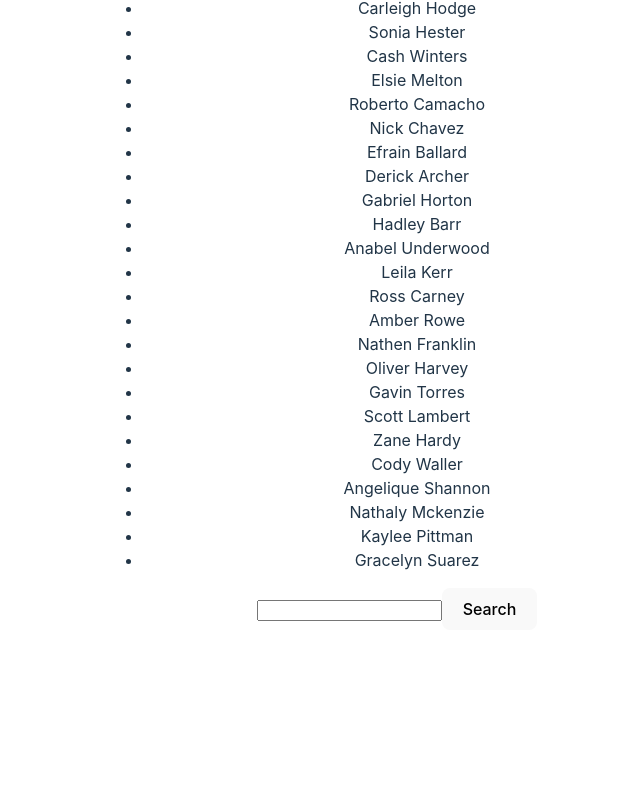
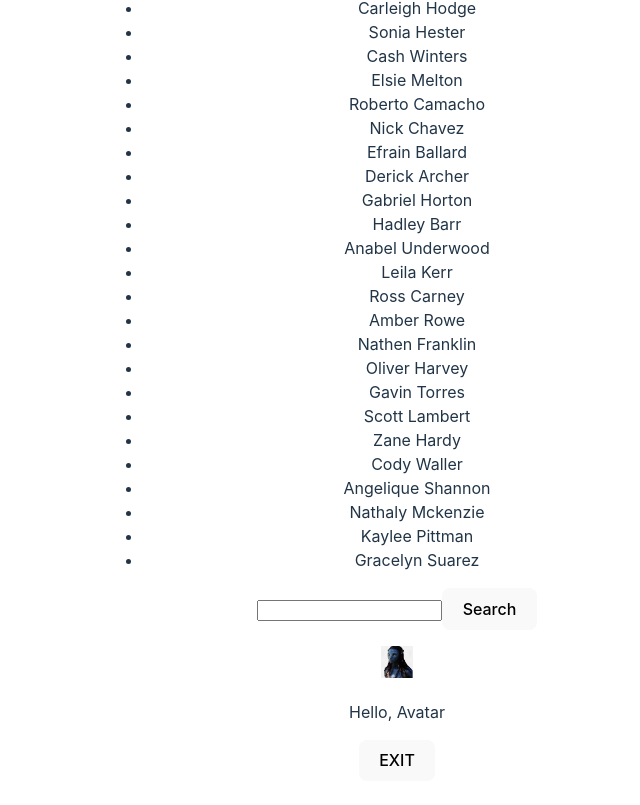
Before and after one commit to NadiiaHonchar/usinv-vite, a React (Vite) app: page / in a window 1280 px wide. Shown: the part 2334-3139 px from the top of the page, without its empty margins (243-883 px from the left). Before the commit the page ends 3012 px from the top, so only its background shows below. Built offline with nearby package versions, Linux system fonts and the light colour scheme.

Commit message:
added UserMenu

```diff
--- a/src/App.jsx
+++ b/src/App.jsx
@@ -7,6 +7,7 @@ import Clock from "./components/Clock/Clock";
 import PockemonView from "./components/Pockemon/PockemonView/PockemonView";
 import Friends from "./components/Friends/Friends";
 import NewsGeneral from "./components/News/NewsGeneral/NewsGeneral";
+import UserMenu from "./components/UserMenu/UserMenu";
 
 const colorPickerOptions = [
   { label: "red", color: "#F44336" },
@@ -28,6 +29,7 @@ function App() {
       <PockemonView />
       <Friends />
       <NewsGeneral />
+      <UserMenu />
     </>
   );
 }
--- a/src/components/News/NewsGeneral/NewsGeneral.jsx
+++ b/src/components/News/NewsGeneral/NewsGeneral.jsx
@@ -23,16 +23,12 @@ export default function NewsGeneral() {
   const [isLoading, setIsLoading] = useState(false);
   const [error, setError] = useState(null);
 
-  const fetchArticles = () => {
-    return APIFetchArticles({ searchQuery: query, currentPage });
-  };
-
   useEffect(() => {
     if (!query) {
       return;
     }
     setIsLoading(true);
-    fetchArticles({ searchQuery: query })
+    APIFetchArticles({ searchQuery: query, currentPage })
       .then((responseArticles) => {
         setArticles((prevArticles) => [...prevArticles, ...responseArticles]);
         setCurrentPage((prevCurrentPage) => prevCurrentPage + 1);
--- /dev/null
+++ b/src/components/UserMenu/UserMenu.jsx
@@ -0,0 +1,26 @@
+import { useContext } from "react";
+import ctx from "../context/auth/Context";
+
+export default function UserMenu() {
+  const authContext = useContext(ctx);
+  return (
+    <div>
+      {authContext.user && (
+        <>
+          <img src={authContext.user.avatar} alt="" width="32" height="32" />
+          <p>Hello, {authContext.user.name}</p>
+          <button type="button" onClick={authContext.onLogOut}>
+            EXIT
+          </button>
+        </>
+      )}
+      {!authContext.user && (
+        <>
+          <button type="button" onClick={authContext.onLogIn}>
+            ENTER
+          </button>
+        </>
+      )}
+    </div>
+  );
+}
--- a/src/components/context/auth/Provider.jsx
+++ b/src/components/context/auth/Provider.jsx
@@ -3,11 +3,10 @@ import authContext from "./Context";
 import avatar from "./avatar.png";
 
 export default function Provider({ children }) {
-  const [user, setUser] = useState(null);
+  const [user, setUser] = useState({ name: "Avatar", avatar });
   const [isLoggedIn, setIsLoggedIn] = useState(false);
-
   const onLogIn = () => {
-    setUser({ name: "Mango", avatar });
+    setUser({ name: "Avatar", avatar });
     setIsLoggedIn(true);
   };
 
```
